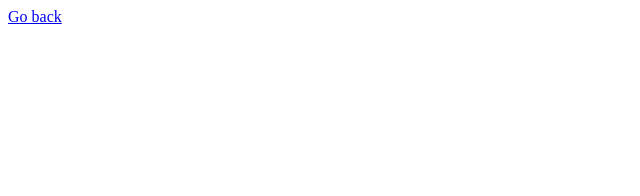
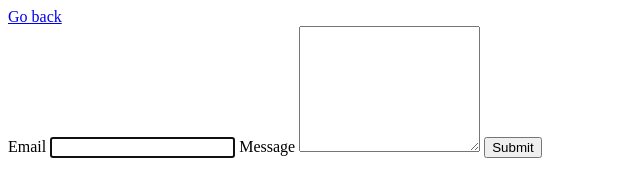
Before and after one commit to svitlanahavrylets/goit-js-hw-09, a plain HTML site: page 2-form.html in a window 1280 px wide. Shown: the whole page, without its empty margins (0-640 px from the left). Drawn offline with Linux system fonts and the light colour scheme.

Commit message:
Deploying to gh-pages from @ svitlanahavrylets/goit-js-hw-09@b809832626347286fc3dcd17cef5b4a303aabd67 🚀

```diff
--- a/2-form.html
+++ b/2-form.html
@@ -7,12 +7,25 @@
     <title>Form</title>
 
 
-  <script type="module" crossorigin src="/goit-js-hw-09/assets/modulepreload-polyfill-3cfb730f.js"></script>
+  <script type="module" crossorigin src="/goit-js-hw-09/commonHelpers2.js"></script>
+  <link rel="modulepreload" crossorigin href="/goit-js-hw-09/assets/modulepreload-polyfill-3cfb730f.js">
 </head>
 
 <body>
     <a href="./index.html">Go back</a>
 
+    <form class="feedback-form" autocomplete="off">
+        <label>
+            Email
+            <input type="email" name="email" autofocus />
+        </label>
+        <label>
+            Message
+            <textarea name="message" rows="8"></textarea>
+        </label>
+        <button type="submit">Submit</button>
+    </form>
+
 
 </body>
 
--- /dev/null
+++ b/commonHelpers2.js
@@ -0,0 +1,2 @@
+import"./assets/modulepreload-polyfill-3cfb730f.js";const e=document.querySelector(".feedback-form");e.addEventListener("submit",t=>{t.preventDefault();const s=e.elements.email.value.trim(),a=e.elements.message.value.trim();if(s!==""&&a!==""){const l={email:l.get("email"),message:l.get("message")};console.log(l),e.reset()}else alert("Fill please all fields")});
+//# sourceMappingURL=commonHelpers2.js.map
```
Also changed, not shown: index.html (+0 -2 lines), 1 other file.
